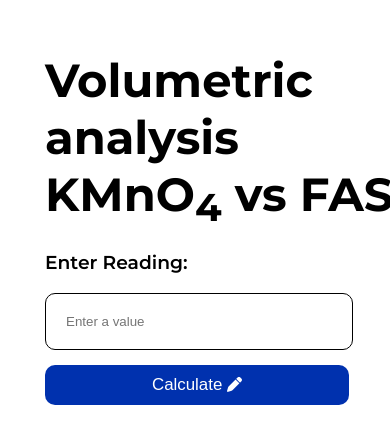
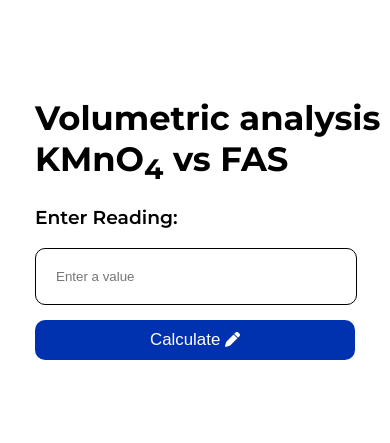
Before and after one commit to CatifiedSWE/KMnO4vsFAS, a plain HTML site: page index.html in a window 390 px wide. Shown: the part 201-644 px from the top of the page. Drawn offline with Linux system fonts and the light colour scheme.

Commit message:
Update index.html

```diff
--- a/index.html
+++ b/index.html
@@ -69,7 +69,8 @@ button {
 
   @media screen and (max-width: 500px) {
   h1{
-    font-size: 5.5vh;
+    font-size: 4vh;
+    width: 400px;
   }
   button {
     font-size: 2vh;
```
